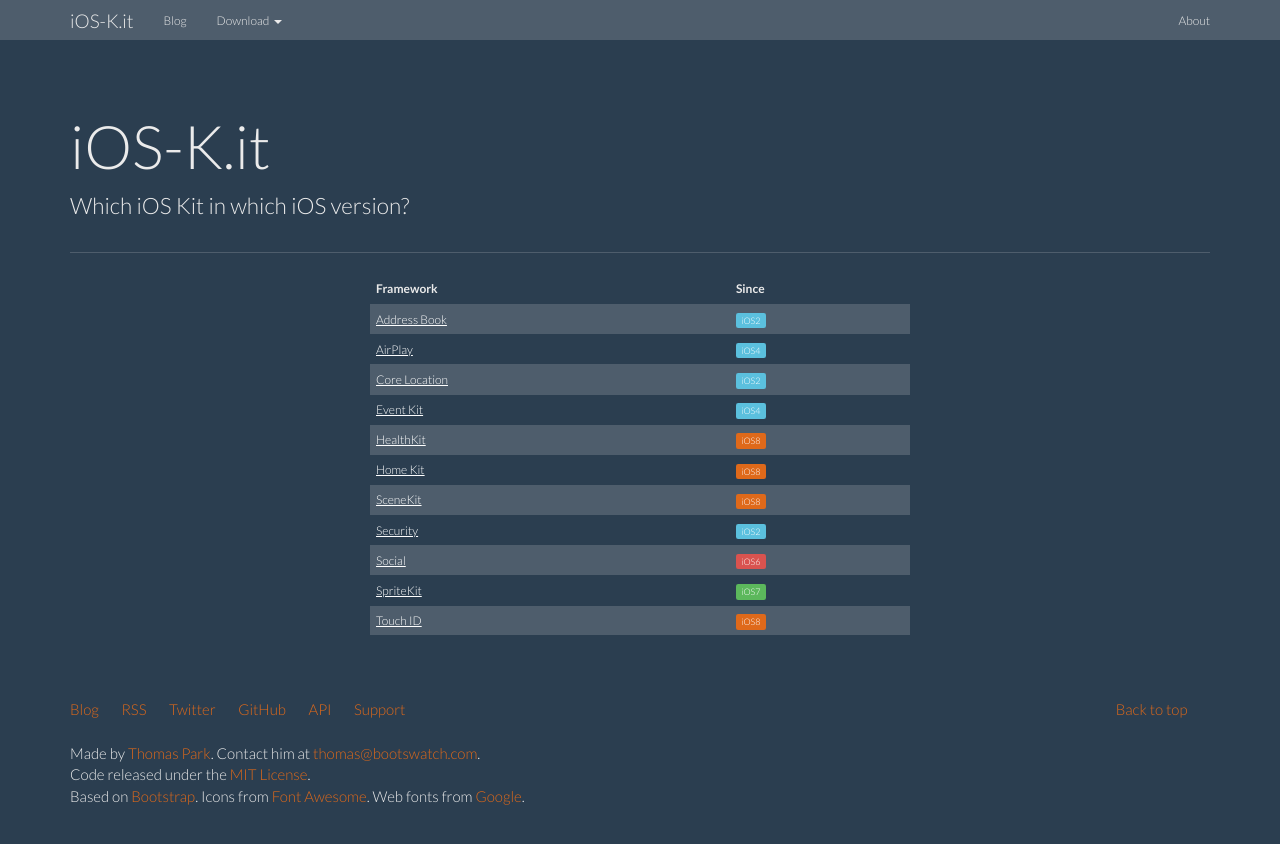
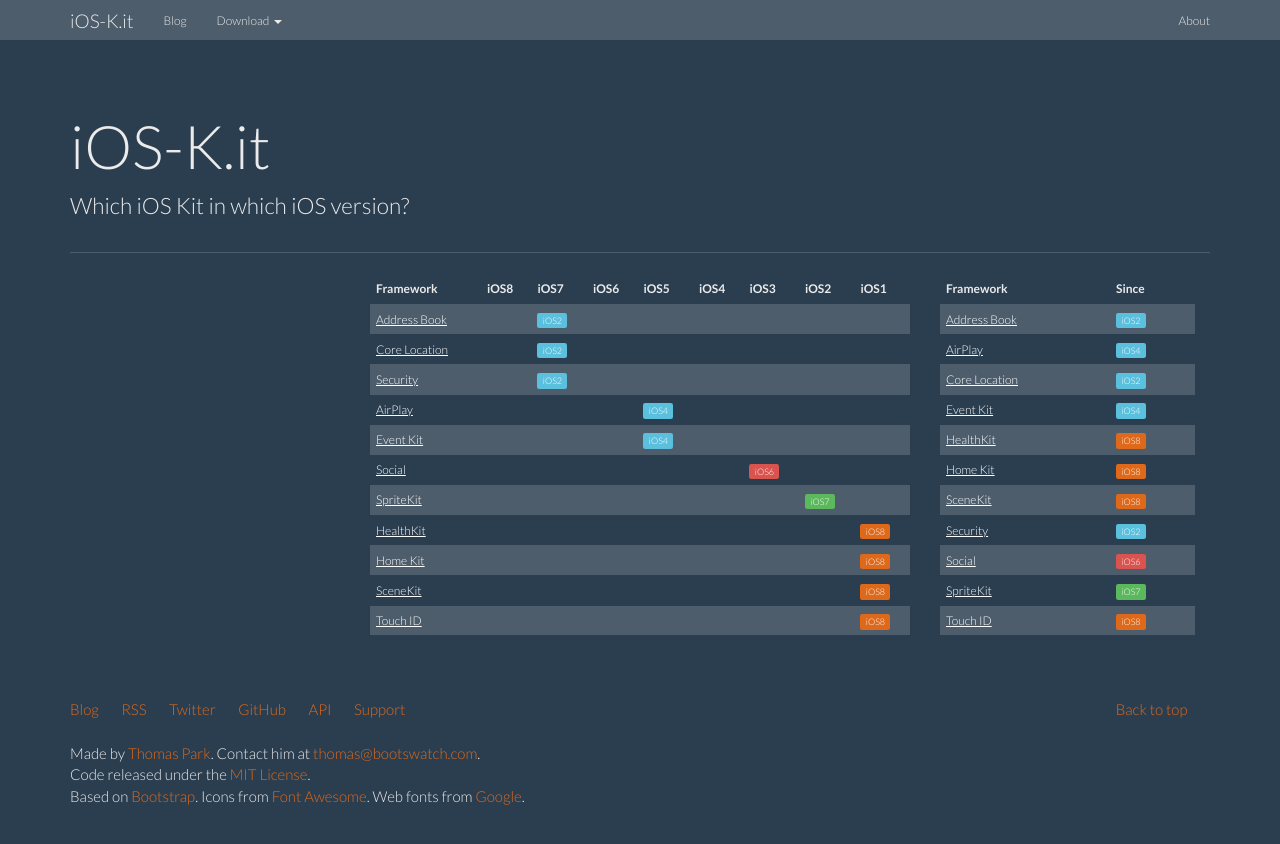
Before and after one commit to ioskit/ioskit.github.io, a Jekyll site: the page built from index.html, in a window 1280 px wide. Shown: the top 844 px of the page. Built offline with Jekyll 4.4.1, drawn with Linux system fonts in a browser that asks for light colours; nearby versions of some CDN libraries.

Commit message:
create per ios version table

```diff
--- a/_config.yml
+++ b/_config.yml
@@ -12,13 +12,12 @@
             output: true
             permalink: /:path/index:output_ext
 
-schedule2013_j2:
-- 13_agile
-- 13_fun_prog
-- 13_java
-- 13_microsoft
-- 13_mobile
-- 13_web_dev
-- 13_incubator
-- 13_ruby
-- 13_ia_robotics
+versions:
+- iOS8
+- iOS7
+- iOS6
+- iOS5
+- iOS4
+- iOS3
+- iOS2
+- iOS1
--- a/index.html
+++ b/index.html
@@ -36,6 +36,46 @@
       <thead>
         <tr>
           <th>Framework</th>
+		  	{% for ios in site.versions %}
+          		<th>{{ ios }}</th>
+			{% endfor %}
+        </tr>
+      </thead>
+      <tbody>
+
+		  {% for ios in site.versions reversed %}
+
+			{% assign kits = site.kits | where: "since", ios %}
+			  {% for kit in kits %}
+	        <tr>
+	          <!-- th scope="row"><a href="{{ kit.url }}">{{ kit.name }}</a></th -->
+	          <td>
+				<span data-toggle="tooltip" data-placement="top" data-original-title="Default tooltip">
+					<a href="{{ kit.url }}" >{{ kit.name }}</a>
+				</span>
+			  </td>
+	          	<td>{% if kit.since == "iOS1" %}<span class="label label-info">{{kit.since}}</span>{% endif %}</td>
+	          	<td>{% if kit.since == "iOS2" %}<span class="label label-info">{{kit.since}}</span>{% endif %}</td>
+	          	<td>{% if kit.since == "iOS3" %}<span class="label label-info">{{kit.since}}</span>{% endif %}</td>
+	          	<td>{% if kit.since == "iOS4" %}<span class="label label-info">{{kit.since}}</span>{% endif %}</td>
+	          	<td>{% if kit.since == "iOS5" %}<span class="label label-warning">{{kit.since}}</span>{% endif %}</td>
+	          	<td>{% if kit.since == "iOS6" %}<span class="label label-danger">{{kit.since}}</span>{% endif %}</td>
+	          	<td>{% if kit.since == "iOS7" %}<span class="label label-success">{{kit.since}}</span>{% endif %}</td>
+	          	<td>{% if kit.since == "iOS8" %}<span class="label label-primary">{{kit.since}}</span>{% endif %}</td>
+	        </tr>
+			  {% endfor %}
+
+		  {% endfor %}
+
+
+      </tbody>
+    </table>
+</div>
+<div class="col-lg-3">
+    <table class="table table-striped table-hover">
+      <thead>
+        <tr>
+          <th>Framework</th>
           <th>Since</th>
         </tr>
       </thead>
@@ -66,5 +106,3 @@
       </tbody>
     </table>
 </div>
-<div class="col-lg-3">
-</div>
```
